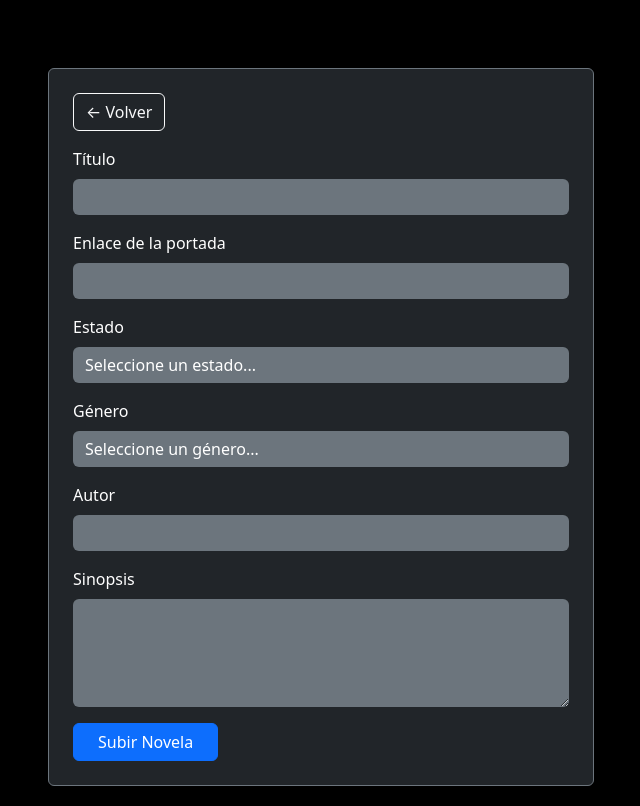
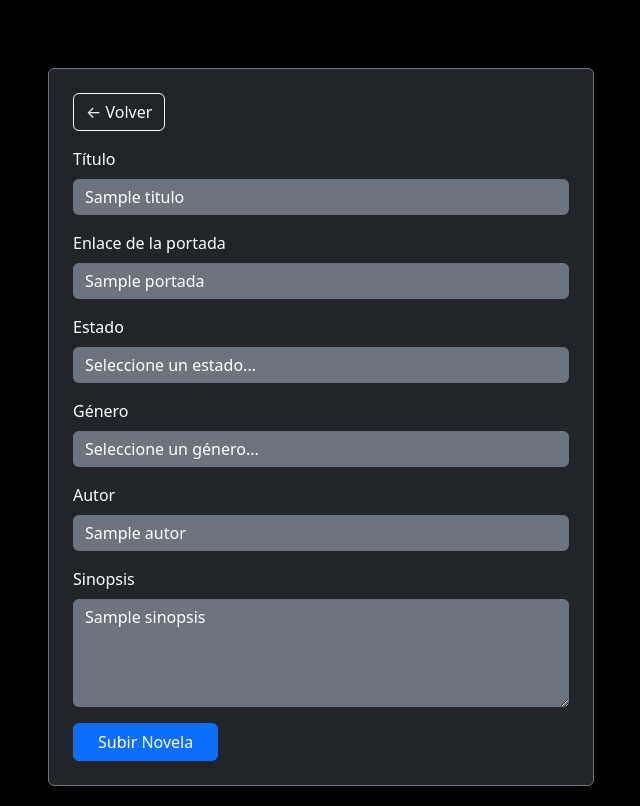
Before and after one commit to xAylenx15/novelas, a PHP site: template view/subir_novela.php in a window 1280 px wide. Shown: the whole page, without its empty margins (319-959 px from the left). Run offline with PHP 8.4, Linux system fonts and the light colour scheme; the template is opened without the code that fills it: most values are stand-ins (such as "Sample title", 1, 10 or a date in 2020).

Commit message:
Update subir_novela.php

```diff
--- a/view/subir_novela.php
+++ b/view/subir_novela.php
@@ -1,5 +1,6 @@
 <!DOCTYPE html>
 <html>
+
 <head>
     <title>Subir Novela</title>
     <meta name="viewport" content="width=device-width, initial-scale=1.0">
@@ -13,7 +14,6 @@
             <div class="col-md-6">
                 <div class="card bg-dark text-white p-4 border-secondary">
 
-                    <!-- ACÁ SE MUESTRA EL ERROR QUE MANDA POSTGRESQL -->
                     <?php if (!empty($error)): ?>
                         <div class="alert alert-danger" role="alert">
                             <strong>Atención:</strong> <?php echo htmlspecialchars($error); ?>
@@ -23,16 +23,17 @@
                     <form id="formNovela" action="/index.php?action=store" method="POST">
                         <a class="btn btn-outline-light mb-3" href="../../index.php">← Volver</a>
 
-                        <!-- NOTA: Sin los 'required' -->
                         <div class="mb-3">
                             <label class="form-label text-white">Título</label>
-                            <input type="text" name="titulo" class="form-control bg-secondary text-white border-0">
+                            <input type="text" name="titulo" class="form-control bg-secondary text-white border-0"
+                                value="<?php echo htmlspecialchars($titulo ?? ''); ?>">
                         </div>
 
                         <div class="mb-3">
                             <label class="form-label text-white">Enlace de la portada</label>
                             <input type="text" id="urlPortada" name="portada"
-                                class="form-control bg-secondary text-white border-0">
+                                class="form-control bg-secondary text-white border-0"
+                                value="<?php echo htmlspecialchars($portada ?? ''); ?>">
                         </div>
 
                         <div class="mb-3">
@@ -40,7 +41,7 @@
                             <select name="estado" class="form-control bg-secondary text-white border-0">
                                 <option value="">Seleccione un estado...</option>
                                 <?php foreach ($estados as $est): ?>
-                                    <option value="<?php echo $est['id_estado']; ?>">
+                                    <option value="<?php echo $est['id_estado']; ?>" <?php echo (($estado ?? '') == $est['id_estado']) ? 'selected' : ''; ?>>
                                         <?php echo htmlspecialchars($est['nombre']); ?>
                                     </option>
                                 <?php endforeach; ?>
@@ -52,7 +53,7 @@
                             <select name="genero" class="form-control bg-secondary text-white border-0">
                                 <option value="">Seleccione un género...</option>
                                 <?php foreach ($generos as $gen): ?>
-                                    <option value="<?php echo $gen['id_genero']; ?>">
+                                    <option value="<?php echo $gen['id_genero']; ?>" <?php echo (($genero ?? '') == $gen['id_genero']) ? 'selected' : ''; ?>>
                                         <?php echo htmlspecialchars($gen['nombre']); ?>
                                     </option>
                                 <?php endforeach; ?>
@@ -61,12 +62,14 @@
 
                         <div class="mb-3">
                             <label class="form-label text-white">Autor</label>
-                            <input type="text" name="autor" class="form-control bg-secondary text-white border-0">
+                            <input type="text" name="autor" class="form-control bg-secondary text-white border-0"
+                                value="<?php echo htmlspecialchars($autor ?? ''); ?>">
                         </div>
 
                         <div class="mb-3">
                             <label class="form-label text-white">Sinopsis</label>
-                            <textarea name="sinopsis" class="form-control bg-secondary text-white border-0" rows="4"></textarea>
+                            <textarea name="sinopsis" class="form-control bg-secondary text-white border-0"
+                                rows="4"><?php echo htmlspecialchars($sinopsis ?? ''); ?></textarea>
                         </div>
 
                         <button type="submit" class="btn btn-primary px-4">Subir Novela</button>
@@ -78,4 +81,5 @@
     </div>
 
 </body>
+
 </html>
```
